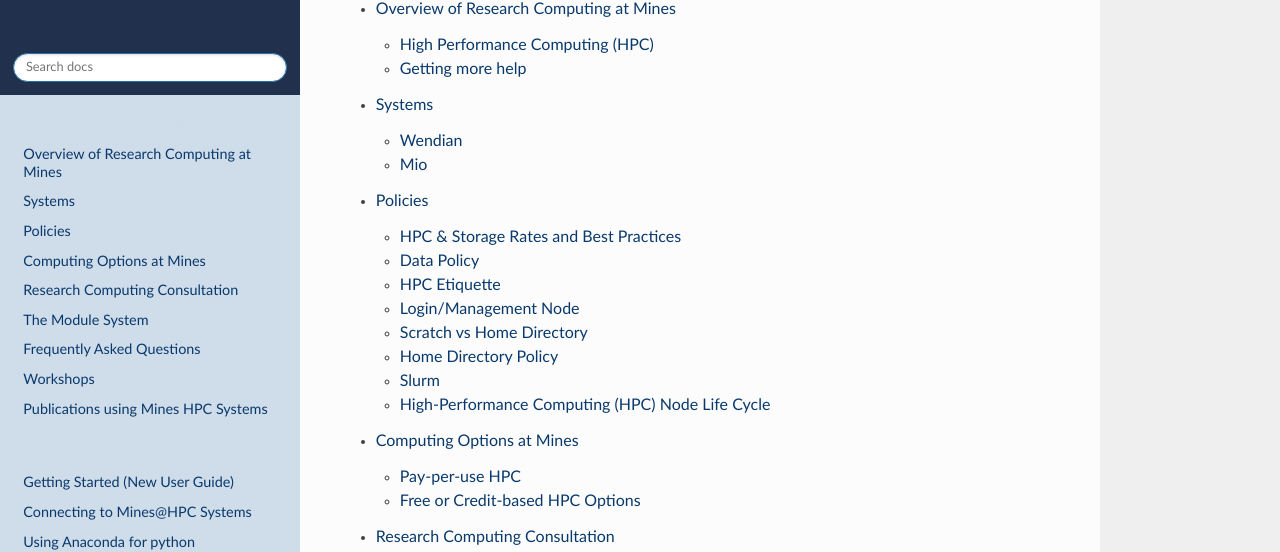
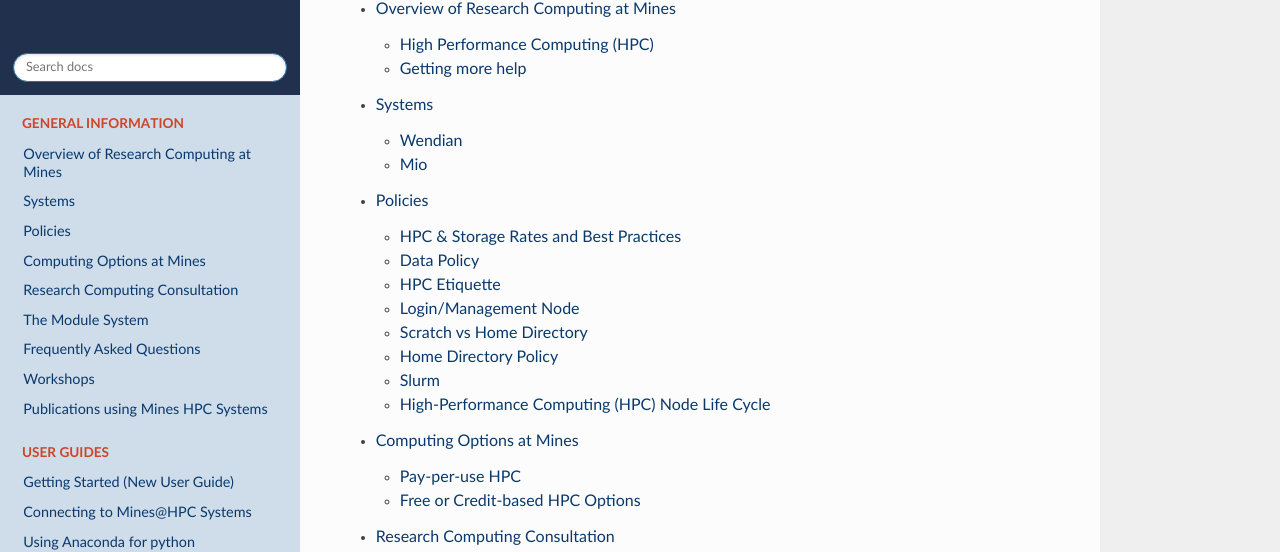
Before and after one commit to mines-researchcomputing/rc-docs, a Sphinx documentation site: the page built from source/index.rst, in a window 1280 px wide. Shown: the part 248-800 px from the top of the page. Built offline with Sphinx 7.4.7 and the Read the Docs theme 2.0.0, drawn with Linux system fonts in a browser that asks for light colours.

Commit message:
Update custom.css

```diff
--- a/source/_static/css/custom.css
+++ b/source/_static/css/custom.css
@@ -8,7 +8,7 @@
     }
     /* Caption Text on Side Menu */
     .wy-menu.wy-menu-vertical span.caption-text {
-      color: #CFDCE9;
+      color: #CC4628;
     }
     /* Link colors */
     a:link {
@@ -47,7 +47,7 @@
        color: #CC4628
      }
 
-    .pre {
+    span.pre {
        color: #CC4628
      }
 
```
